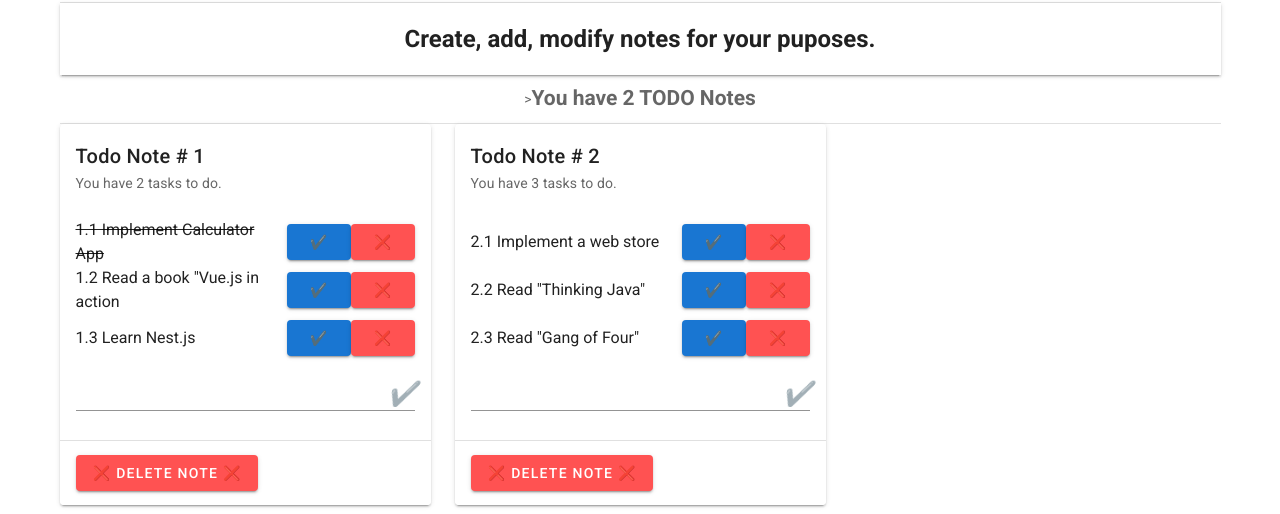
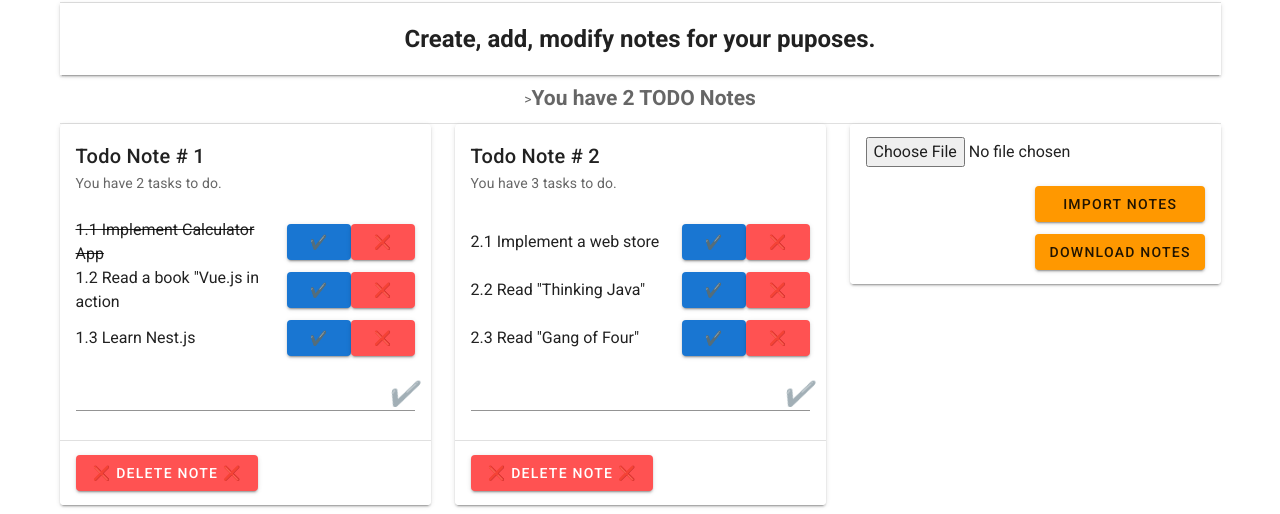
Before and after one commit to serguzz/vue-todo-lists, a Vue app: page / in a window 1280 px wide. Shown: the part 283-797 px from the top of the page. Built offline with nearby package versions, Linux system fonts and the light colour scheme.

Commit message:
LocalStorage and/or in File saving

```diff
--- a/src/App.vue
+++ b/src/App.vue
@@ -138,6 +138,39 @@
               </v-list>
             </v-card>
           </v-col>
+          <v-col cols="4">
+            <v-card>
+              <v-list>
+                <v-list-item>
+                  <!--v-file-input
+                    accept="*"
+                    label="Notes file"
+                    placeholder="Choose a file with saved Notes"
+                    v-on:change="setFileVariable"
+                  >
+
+                  </v-file-input-->
+                  <input v-on:change="setFileVariable" class="mb-2" type="file">
+                </v-list-item>
+                <v-list-item>
+                  <v-spacer/>
+                  <v-btn width="170" color="orange"
+                      title="Save your Notes"
+                      v-on:click="importNotesFromFile()">
+                          Import Notes
+                  </v-btn>
+                </v-list-item>
+                <v-list-item>
+                  <v-spacer/>
+                  <v-btn width="170" color="orange"
+                      title="Save your Notes"
+                      v-on:click="exportNotesToFile()">
+                        Download Notes
+                  </v-btn>
+                </v-list-item>
+              </v-list>
+            </v-card>
+          </v-col>
 
       </v-row>
     </v-container>
@@ -194,8 +227,21 @@ export default {
     ],
     todoNotesBackup : [],
     newTodoItems: [],
-    currentNoteIndex: 0
+    currentNoteIndex: 0,
+    file: null
   }),
+
+  mounted() {
+    if (localStorage.jsonTodoNotes) {
+      this.todoNotes = JSON.parse( localStorage.jsonTodoNotes);
+    }
+  },
+
+  watch: {
+    todoNotes(newNotes) {
+      localStorage.jsonTodoNotes = JSON.stringify(newNotes);
+    }
+  },
 
   methods: {
 
@@ -264,6 +310,64 @@ export default {
           return i;
       },
 
+      // set the file variable in Vue app to the value given in "input file" tag
+      setFileVariable : function(event){
+
+          if(event){
+              const fileForImport = event.srcElement.files[0];
+              // set the file variable in our Vue application
+              this.file = fileForImport;
+              console.log(this.file);
+          }
+      },
+
+      importNotesFromFile() {
+
+        //console.log('uploading Notes from a file ...');
+        const fileReader = new FileReader();
+
+        // here we use arrow function to have appropriate context
+        fileReader.onload = (event) => {
+
+            let contents = event.target.result;
+            let jsonObj = JSON.parse(contents);
+            this.todoNotesBackup = this.todoNotes.slice();
+            this.todoNotes = jsonObj.slice();
+        }
+
+        // here context is not critical
+        fileReader.onerror = function(event) {
+            console.error("Файл не может быть прочитан! код " + event.target.error.code);
+        }
+
+        // if file variable is not NULL
+        if (this.file) {
+            fileReader.readAsText(this.file);
+        }
+      },
+
+
+      // saves (downloads) all todo notes to a file 'todo_notes.json' in DownLoads folder
+      exportNotesToFile() {
+
+        const data = JSON.stringify(this.todoNotes);
+        const file = new Blob([data], {type: 'application/json'});
+        if (window.navigator.msSaveOrOpenBlob) // IE10+
+            window.navigator.msSaveOrOpenBlob(file, 'todo_notes.json');
+        else { // Others
+            const a = document.createElement("a"),
+                    url = URL.createObjectURL(file);
+            a.href = url;
+            a.download = 'todo_notes.json';
+            document.body.appendChild(a);
+            a.click();
+            setTimeout(function() {
+                document.body.removeChild(a);
+                window.URL.revokeObjectURL(url);
+            }, 0);
+        }
+      }
+
   }
 };
 </script>
```
